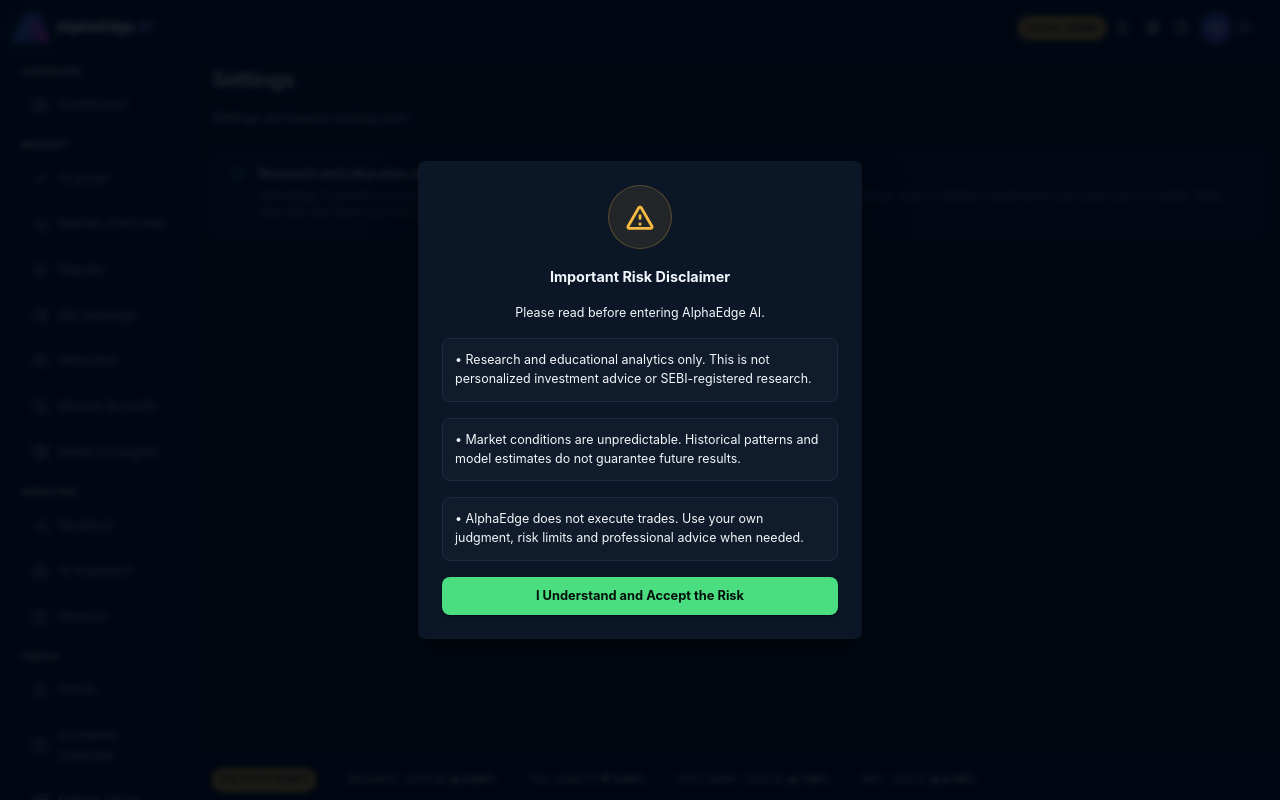
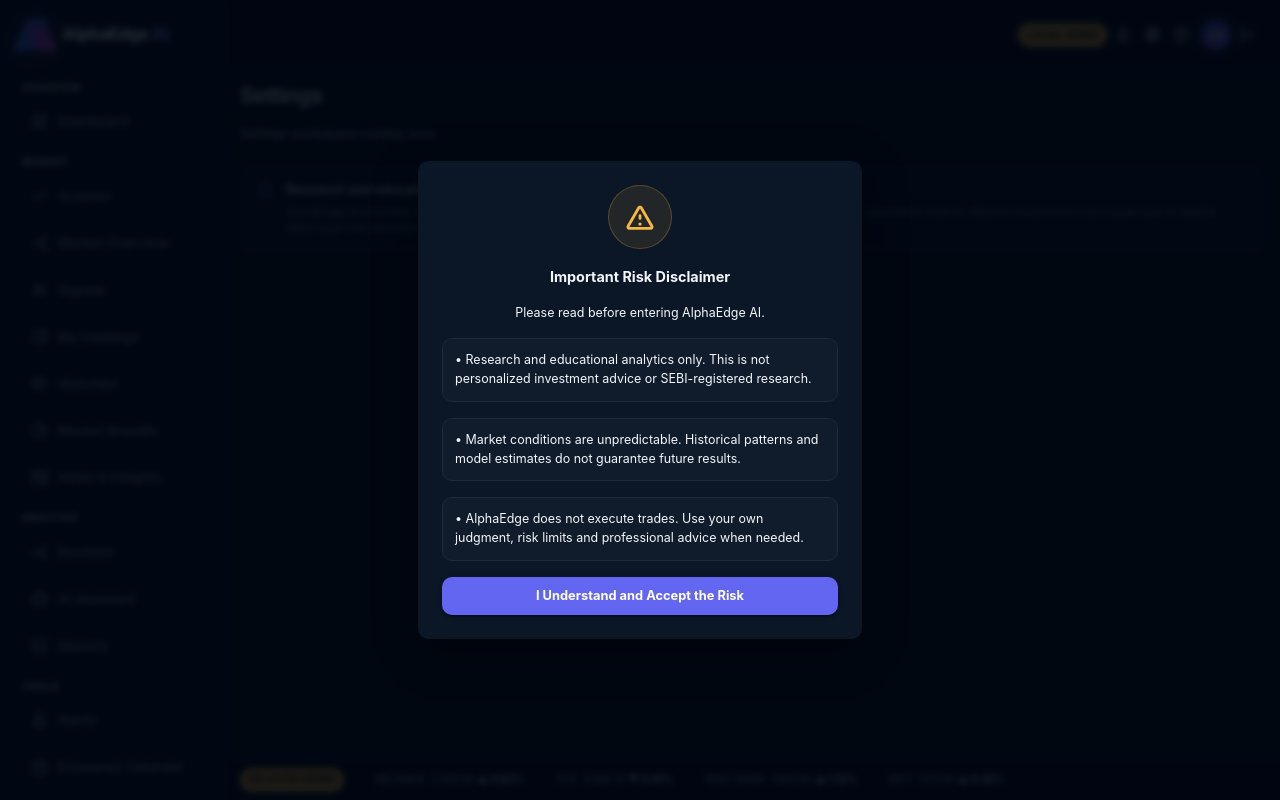
Before and after one commit to gagan-15/alphaedge-ai, a React (Vite) app in the folder frontend/: page /settings in a window 1280 px wide. Built offline with nearby package versions, Linux system fonts and the light colour scheme; no server answers.

Commit message:
Rebuild shared workspace shell and dashboard

```diff
--- a/frontend/src/components/brand/BrandLogo.tsx
+++ b/frontend/src/components/brand/BrandLogo.tsx
@@ -8,8 +8,8 @@
                 aria-hidden="true"
                 sx={{
                     position: "relative",
-                    width: 32,
-                    height: 30,
+                    width: 36,
+                    height: 34,
                     flexShrink: 0,
                     "&::before": {
                         content: '""',
@@ -32,7 +32,7 @@
                 }}
             />
             {!compact && (
-                <Typography sx={{ fontSize: "0.95rem", fontWeight: 900, letterSpacing: "-0.035em", whiteSpace: "nowrap" }}>
+                <Typography sx={{ fontSize: "1.05rem", fontWeight: 900, letterSpacing: "-0.035em", whiteSpace: "nowrap" }}>
                     AlphaEdge <Box component="span" sx={{ background: "linear-gradient(90deg,#60a5fa,#a855f7)", backgroundClip: "text", color: "transparent" }}>AI</Box>
                 </Typography>
             )}
--- /dev/null
+++ b/frontend/src/components/dashboard/MarketPulseCard.tsx
@@ -0,0 +1,55 @@
+import Box from "@mui/material/Box";
+import Card from "@mui/material/Card";
+import CardContent from "@mui/material/CardContent";
+import Stack from "@mui/material/Stack";
+import Typography from "@mui/material/Typography";
+
+function MarketPulseCard() {
+    return (
+        <Card sx={{ flex: 1 }}>
+            <CardContent>
+                <Typography variant="h6">Market Breadth</Typography>
+                <Stack direction="row" spacing={2} sx={{ mt: 1.5, alignItems: "center" }}>
+                    <Box
+                        aria-label="62 percent advancing, 33 percent declining, 5 percent unchanged"
+                        sx={{
+                            width: 76,
+                            height: 76,
+                            flexShrink: 0,
+                            borderRadius: "50%",
+                            background: "conic-gradient(#35d07f 0 62%, #ff5c67 62% 95%, #64748b 95% 100%)",
+                            position: "relative",
+                            "&::after": {
+                                content: '""',
+                                position: "absolute",
+                                inset: 14,
+                                borderRadius: "50%",
+                                bgcolor: "background.paper",
+                            },
+                        }}
+                    />
+                    <Stack spacing={0.75} sx={{ flex: 1 }}>
+                        {[
+                            ["Advancing", "1,682 (62%)", "#35d07f"],
+                            ["Declining", "802 (33%)", "#ff5c67"],
+                            ["Unchanged", "126 (5%)", "#94a3b8"],
+                        ].map(([label, value, color]) => (
+                            <Stack key={label} direction="row" sx={{ justifyContent: "space-between", gap: 1 }}>
+                                <Typography variant="caption" sx={{ color }}>{label}</Typography>
+                                <Typography variant="caption">{value}</Typography>
+                            </Stack>
+                        ))}
+                    </Stack>
+                </Stack>
+                <Box sx={{ mt: 1.5, pt: 1.25, borderTop: "1px solid", borderColor: "divider" }}>
+                    <Stack direction="row" sx={{ justifyContent: "space-between" }}>
+                        <Typography variant="caption" color="text.secondary">Market sentiment</Typography>
+                        <Typography variant="caption" color="success.main" sx={{ fontWeight: 800 }}>72% Bullish</Typography>
+                    </Stack>
+                </Box>
+            </CardContent>
+        </Card>
+    );
+}
+
+export default MarketPulseCard;
--- a/frontend/src/components/header/Header.tsx
+++ b/frontend/src/components/header/Header.tsx
@@ -32,11 +32,11 @@
             sx={{
                 left: {
                     xs: 64,
-                    lg: 196,
+                    lg: 224,
                 },
                 width: {
                     xs: "calc(100% - 64px)",
-                    lg: "calc(100% - 196px)",
+                    lg: "calc(100% - 224px)",
                 },
                 zIndex: (theme) => theme.zIndex.drawer - 1,
             }}
@@ -44,8 +44,8 @@
             <Toolbar
                 sx={{
                     minHeight: {
-                        xs: "56px !important",
-                        md: "56px !important",
+                        xs: "64px !important",
+                        md: "70px !important",
                     },
                     px: {
                         xs: 1.5,
@@ -94,7 +94,7 @@
                             xs: "none",
                             xl: "block",
                         },
-                        width: 210,
+                        width: 344,
                         "& .MuiOutlinedInput-root": {
                             backgroundColor: "rgba(5, 12, 24, 0.7)",
                             fontSize: "0.78rem",
--- a/frontend/src/components/shared/MarketTicker.tsx
+++ b/frontend/src/components/shared/MarketTicker.tsx
@@ -15,7 +15,7 @@
             aria-label="Delayed demo market ticker"
             sx={{
                 position: "fixed",
-                left: { xs: 64, lg: 196 },
+                left: { xs: 64, lg: 224 },
                 right: 0,
                 bottom: 0,
                 zIndex: 1200,
--- a/frontend/src/components/sidebar/Sidebar.tsx
+++ b/frontend/src/components/sidebar/Sidebar.tsx
@@ -139,13 +139,13 @@
             sx={{
                 width: {
                     xs: 64,
-                    lg: 196,
+                    lg: 224,
                 },
                 flexShrink: 0,
                 "& .MuiDrawer-paper": {
                     width: {
                         xs: 64,
-                        lg: 196,
+                        lg: 224,
                     },
                     boxSizing: "border-box",
                     overflowX: "hidden",
@@ -158,7 +158,7 @@
                 sx={{
                     minHeight: {
                         xs: 56,
-                        md: 56,
+                        md: 70,
                     },
                     display: "flex",
                     alignItems: "center",
@@ -168,7 +168,7 @@
                     },
                     px: {
                         xs: 1,
-                        lg: 2,
+                        lg: 2.25,
                     },
                     borderBottom: "1px solid",
                     borderColor: "divider",
@@ -186,7 +186,7 @@
                         xs: 1,
                         lg: 1.25,
                     },
-                    pt: 1,
+                    pt: 1.25,
                     pb: 2,
                 }}
             >
@@ -214,8 +214,8 @@
                         onClick={() => navigate(item.path)}
                         aria-label={item.text}
                         sx={{
-                            minHeight: 34,
-                            mb: 0.25,
+                            minHeight: 38,
+                            mb: 0.35,
                             px: {
                                 xs: 1.25,
                                 lg: 1.5,
@@ -234,7 +234,7 @@
                                 },
                                 justifyContent: "center",
                                 "& .MuiSvgIcon-root": {
-                                    fontSize: "1.15rem",
+                                    fontSize: "1.2rem",
                                 },
                             }}
                         >
@@ -252,7 +252,7 @@
                             slotProps={{
                                 primary: {
                                     sx: {
-                                        fontSize: "0.82rem",
+                                        fontSize: "0.84rem",
                                         fontWeight: 600,
                                     },
                                 },
--- a/frontend/src/layouts/AppLayout.tsx
+++ b/frontend/src/layouts/AppLayout.tsx
@@ -29,16 +29,16 @@
                 sx={{
                     width: {
                         xs: "calc(100% - 64px)",
-                        lg: "calc(100% - 196px)",
+                        lg: "calc(100% - 224px)",
                     },
                     pt: {
-                        xs: "66px",
-                        md: "66px",
+                        xs: "72px",
+                        md: "82px",
                     },
                     px: {
                         xs: 1.5,
                         sm: 2,
-                        xl: 2.5,
+                        xl: 2,
                     },
                     pb: 7,
                     minHeight: "100vh",
--- a/frontend/src/pages/Dashboard.tsx
+++ b/frontend/src/pages/Dashboard.tsx
@@ -28,6 +28,7 @@
 import AlertCard from "../components/dashboard/AlertCard";
 import BacktestCard from "../components/dashboard/BacktestCard";
 import MarketOverview from "../components/dashboard/MarketOverview";
+import MarketPulseCard from "../components/dashboard/MarketPulseCard";
 import TradingChart from "../components/dashboard/TradingChart";
 import { getResearchLabel } from "../utils/researchLanguage";
 
@@ -158,6 +159,7 @@
                         <AIInsightCard
                             insight={dashboard.ai_explanation}
                         />
+                        <MarketPulseCard />
                     </Stack>
                 </Grid>
 
--- a/frontend/src/theme/theme.ts
+++ b/frontend/src/theme/theme.ts
@@ -5,7 +5,7 @@
     paper: "#0b1627",
     paperRaised: "#0f1c2f",
     border: "#1d2b40",
-    primary: "#4ade80",
+    primary: "#6366f1",
     text: "#f3f7fb",
     textMuted: "#8fa1b8",
 };
@@ -15,7 +15,7 @@
         mode: "dark",
         primary: {
             main: colors.primary,
-            contrastText: "#04110a",
+            contrastText: "#ffffff",
         },
         success: {
             main: "#35d07f",
@@ -37,7 +37,7 @@
         },
     },
     shape: {
-        borderRadius: 8,
+        borderRadius: 10,
     },
     typography: {
         fontFamily:
@@ -89,9 +89,9 @@
             styleOverrides: {
                 root: {
                     backgroundImage:
-                        "linear-gradient(145deg, rgba(15,28,47,.97), rgba(8,19,34,.98))",
+                        "linear-gradient(145deg, rgba(12,27,48,.98), rgba(7,18,34,.99))",
                     border: `1px solid ${colors.border}`,
-                    boxShadow: "0 14px 40px rgba(0, 0, 0, 0.18)",
+                    boxShadow: "0 12px 34px rgba(0, 0, 0, 0.16)",
                 },
             },
         },
@@ -137,9 +137,9 @@
                     "&.Mui-selected": {
                         color: "#ffffff",
                         background:
-                            "linear-gradient(90deg, rgba(37,99,235,.4), rgba(124,58,237,.3))",
+                            "linear-gradient(100deg, #2447dc, #3d5ef4)",
                         boxShadow:
-                            "inset 3px 0 0 #60a5fa, 0 7px 20px rgba(37,99,235,.12)",
+                            "inset 3px 0 0 #8b9cff, 0 8px 22px rgba(37,99,235,.2)",
                     },
                     "&.Mui-selected:hover": {
                         background:
```
Also changed, not shown: frontend/src/components/dashboard/MarketOverview.tsx (+31 -14 lines), 1 other file (tests, documents, lock files or other folders).
